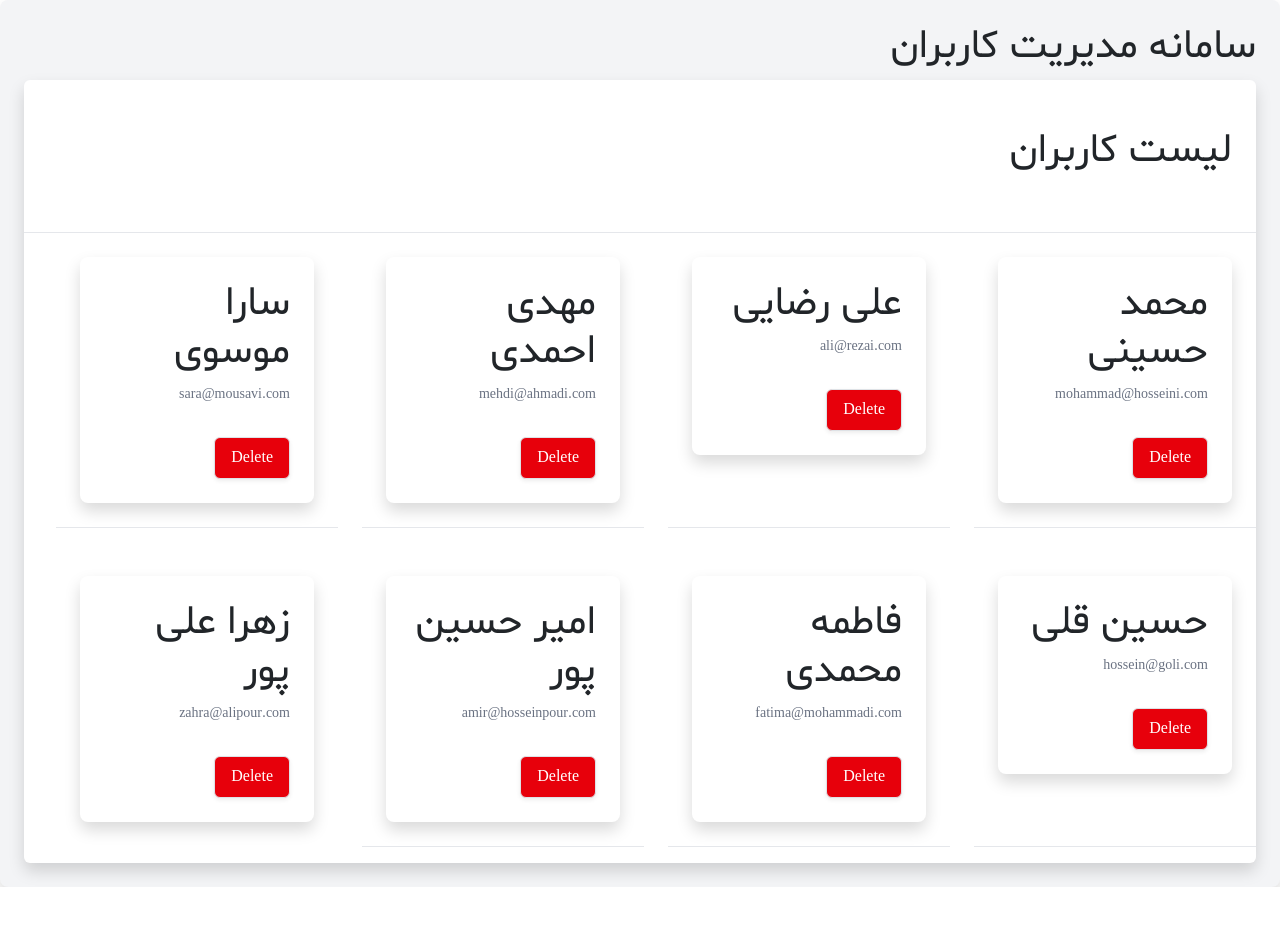
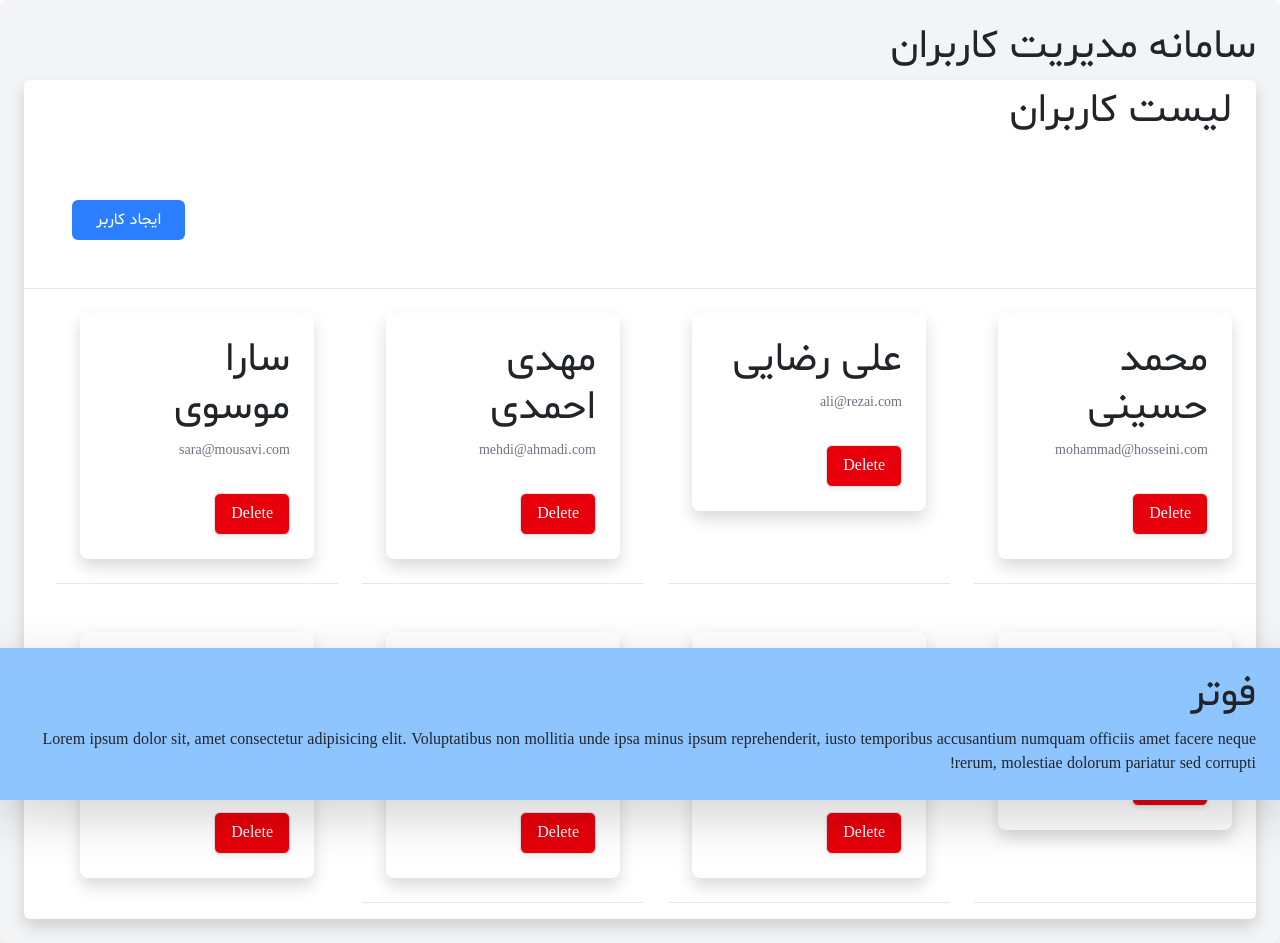
Before and after one commit to qasemB/new_react_education, a React (Vite) app: page / in a window 1280 px wide. Before the commit the page ends 887 px from the top, so only its background shows below. Built offline with nearby package versions, Linux system fonts and the light colour scheme.

Commit message:
part-G02-react_portal

```diff
--- a/index.html
+++ b/index.html
@@ -9,6 +9,7 @@
   </head>
   <body dir="rtl">
     <div id="root"></div>
+    <div id="modal-root"></div>
     <script type="module" src="/src/main.jsx"></script>
   </body>
 </html>
--- a/src/App.jsx
+++ b/src/App.jsx
@@ -2,9 +2,13 @@ import UsersList from "./UsersList";
 
 const App = () => {
     return (
-        <div className="bg-gray-100 p-4 rounded-lg shadow">
+        <div className="bg-gray-100 p-4 rounded-lg shadow pb-20">
             <h1 className="text-2xl font-bold text-gray-800">سامانه مدیریت کاربران</h1>
             <UsersList />
+            <div className="fixed bottom-0 left-0 right-0  p-4 shadow-lg bg-blue-300">
+                <h1>فوتر</h1>
+                Lorem ipsum dolor sit, amet consectetur adipisicing elit. Voluptatibus non mollitia unde ipsa minus ipsum reprehenderit, iusto temporibus accusantium numquam officiis amet facere neque rerum, molestiae dolorum pariatur sed corrupti!
+            </div>
         </div>
     );
 };
--- /dev/null
+++ b/src/UserAdd.jsx
@@ -0,0 +1,33 @@
+import { createPortal } from "react-dom";
+
+const UserAdd = ({setShowModal}) => {
+    return createPortal(
+        (
+            <div className="fixed inset-0 bg-black/50 flex justify-center items-center">
+                <form className="bg-white p-4 rounded min-w-[500px]">
+                    <div className="modal-content">
+                        <div className="flex justify-between items-center">
+                            <h5 className="modal-title">ایجاد کاربر جدید</h5>
+                            <button type="button" className="btn-close" onClick={() => setShowModal(false)}></button>
+                        </div>
+                        <div className="modal-body">
+                            <form>
+                                <div className="mb-3">
+                                    <label htmlFor="name" className="form-label">نام</label>
+                                    <input type="text" className="form-control" id="name" placeholder="Enter name" />
+                                </div>
+                                <div className="mb-3">
+                                    <label htmlFor="email" className="form-label">ایمیل</label>
+                                    <input type="email" className="form-control" id="email" placeholder="Enter email" />
+                                </div>
+                                <button type="submit" className="btn btn-primary">ذخیره</button>
+                            </form>
+                        </div>
+                    </div>
+                </form>
+            </div>
+        )
+        , document.getElementById("modal-root"))
+};
+
+export default UserAdd;
--- a/src/UsersList.jsx
+++ b/src/UsersList.jsx
@@ -1,12 +1,20 @@
-import { useContext } from "react";
+import { useContext, useState } from "react";
 import UserItem from "./UserItem";
 import { UserContext } from "./UserContext";
+import UserAdd from "./UserAdd";
 
 const UsersList = () => {
     const {users} = useContext(UserContext)
+    const [showModal, setShowModal] = useState(false)
     return (
         <div className="bg-white shadow overflow-hidden sm:rounded-md">
-            <h1 className="px-4 py-5 sm:px-6 text-lg leading-6 font-medium text-gray-900">لیست کاربران</h1>
+            <h1 className="px-4 py-2 sm:px-6 text-lg leading-6 font-medium text-gray-900">لیست کاربران</h1>
+            <div className="flex justify-end p-5">
+                <button className="bg-blue-500 text-white px-4 py-2 rounded" onClick={() => setShowModal(true)}>
+                    ایجاد کاربر
+                </button>
+                {showModal && <UserAdd setShowModal={setShowModal}/>}
+            </div>
             <ul className="border-t border-gray-200 divide-y divide-gray-200 grid grid-cols-1 gap-4 sm:grid-cols-2 md:grid-cols-3 lg:grid-cols-4">
                 {users.map((user) => (
                     <li key={user.id} className="px-4 py-4 sm:px-6">
```
